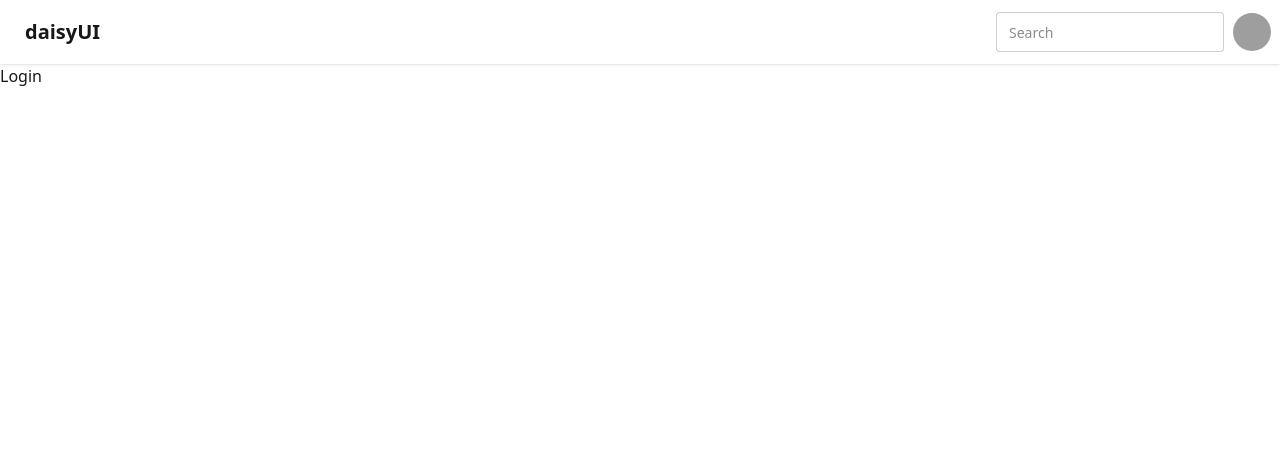
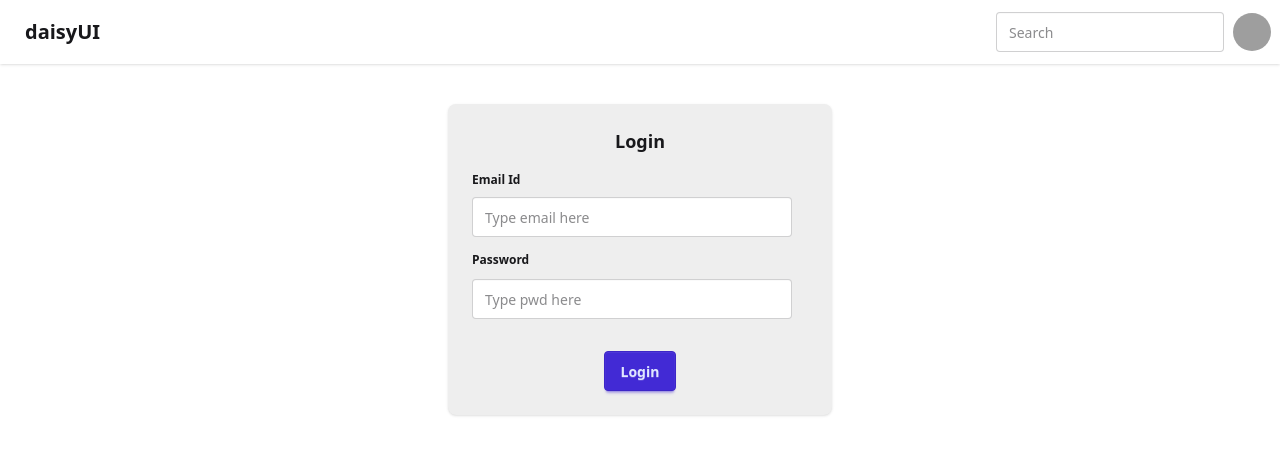
Before and after one commit to jaydeepgodhani/DevTinder-Web, a React (Vite) app: page /login in a window 1280 px wide. Shown: the top 454 px of the page. Built offline with nearby package versions, Linux system fonts and the light colour scheme; grey boxes are pictures that could not be loaded.

Commit message:
login working in local

```diff
--- a/package.json
+++ b/package.json
@@ -11,6 +11,7 @@
   },
   "dependencies": {
     "@tailwindcss/vite": "^4.1.4",
+    "axios": "^1.9.0",
     "react": "^19.0.0",
     "react-dom": "^19.0.0",
     "react-router": "^7.5.2"
--- a/src/Login.jsx
+++ b/src/Login.jsx
@@ -1,9 +1,53 @@
-import React from 'react'
+import axios from "axios";
+import React, { useState } from "react";
 
 const Login = () => {
+  const [emailId, setEmailId] = useState("");
+  const [password, setPassword] = useState("");
+
+  const handleLogin = async () => {
+    try {
+      const res = await axios.post("http://localhost:7777/login", {
+        emailId,
+        password,
+      }, {withCredentials: true});
+      console.log('res... ', res);
+
+    } catch (err) {
+      console.log(err);
+    }
+  };
+
   return (
-    <div>Login</div>
-  )
-}
+    <div className="flex justify-center my-10">
+      <div className="card bg-base-300 w-96 shadow-sm">
+        <div className="card-body">
+          <h2 className="card-title justify-center">Login</h2>
+          <fieldset className="fieldset">
+            <legend className="fieldset-legend">Email Id</legend>
+            <input
+              type="text"
+              className="input"
+              value={emailId}
+              placeholder="Type email here"
+              onChange={(e) => setEmailId(e.target.value)}
+            />
+            <legend className="fieldset-legend">Password</legend>
+            <input
+              type="password"
+              className="input"
+              value={password}
+              placeholder="Type pwd here"
+              onChange={(e) => setPassword(e.target.value)}
+            />
+          </fieldset>
+          <div className="card-actions justify-center pt-5">
+            <button className="btn btn-primary" onClick={handleLogin}>Login</button>
+          </div>
+        </div>
+      </div>
+    </div>
+  );
+};
 
-export default Login
+export default Login;
```
Also changed, not shown: 1 other file (tests, documents, lock files or other folders).
